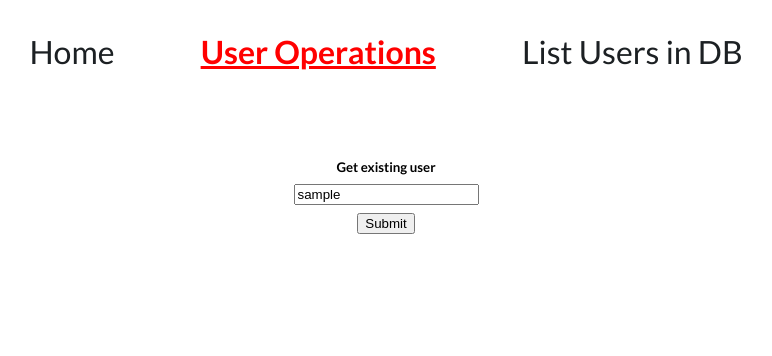
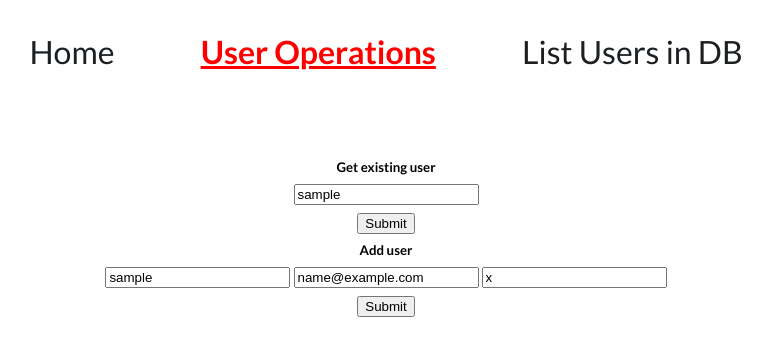
Before and after one commit to forDeFan/FastAPI_APIs, a FastAPI app: template app/web/templates/user/user_operations.html in a window 1280 px wide. Shown: the top 356 px of the page, without its empty margins (254-1026 px from the left). Run offline with FastAPI, Linux system fonts and the light colour scheme; the template is opened without the code that fills it: most values are stand-ins (such as "Sample title", 1, 10 or a date in 2020); parts of the project's set-up code (start-up, migrations or seed data) failed here and were passed over.

Commit message:
feat(form): add form for user adding

```diff
--- a/app/web/templates/user/user_operations.html
+++ b/app/web/templates/user/user_operations.html
@@ -18,5 +18,23 @@
             <button type="submit" class="center">Submit</button>
         </form>
     </div>
+    <div class="center">
+        <h5 class="center">Add user</h5>
+    </div>
+    <div class="center">
+        <div class="nobull error">
+            {% for error in errors %}
+            <li>{{error}}</li>
+            {% endfor %}
+        </div>
+        <form action="/user/" method="POST">
+            <div class="center">
+                <input type="text" required placeholder="Username" name="username" value="{{username}}">
+                <input type="text" required placeholder="Email" name="email" value="{{email}}">
+                <input type="text" required placeholder="Password" name="password" value="{{password}}">
+            </div>
+            <button type="submit" class="center">Submit</button>
+        </form>
+    </div>
 </div>
 {% endblock %}
```
